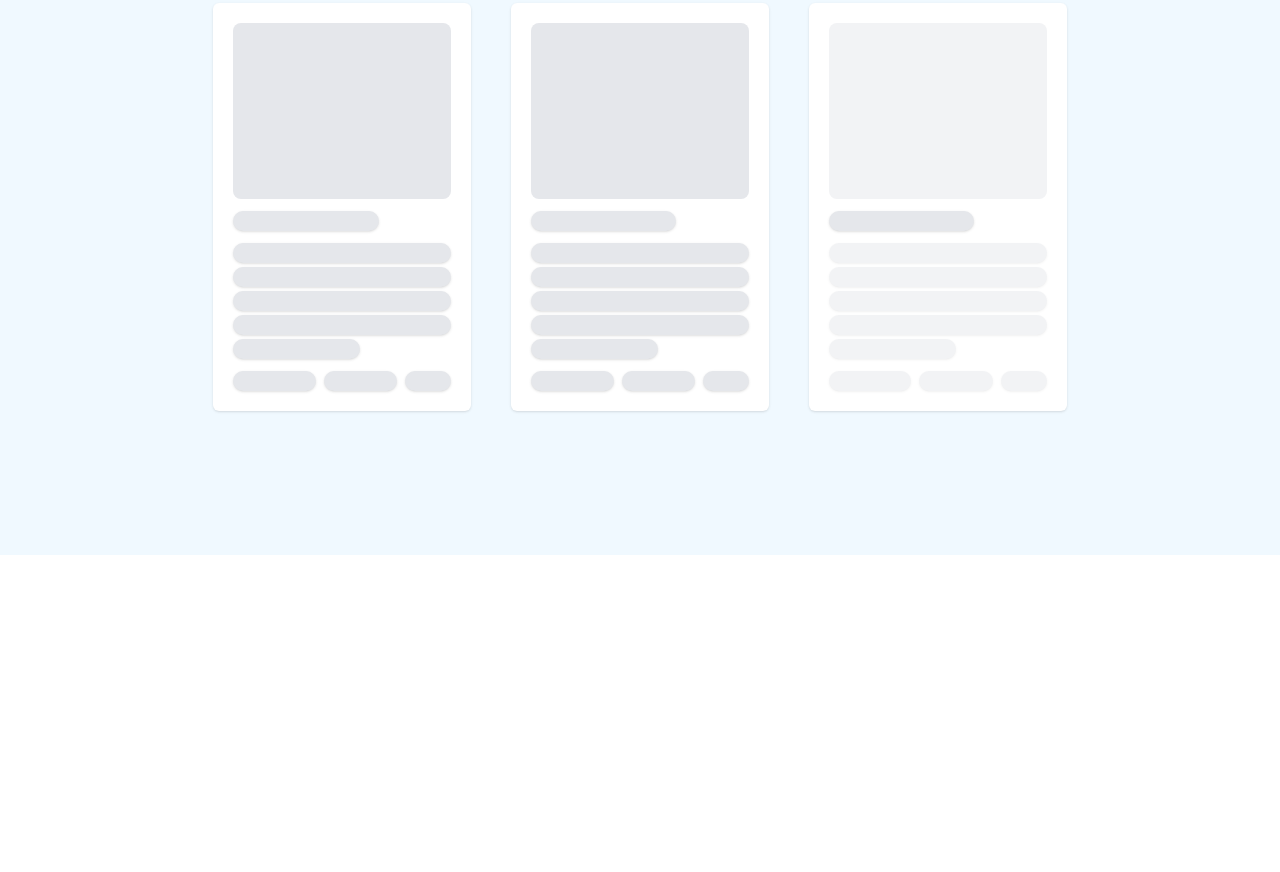
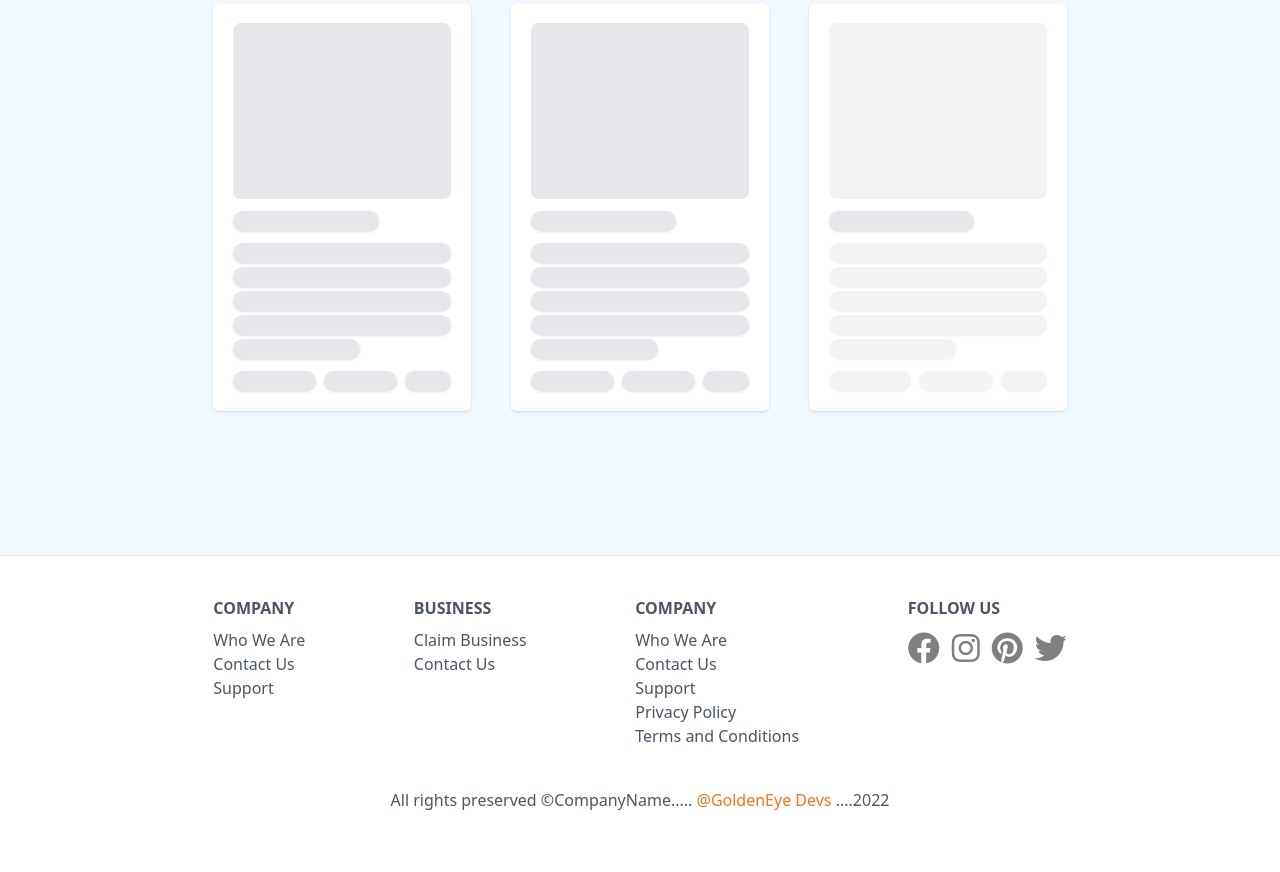
Before and after one commit to GoldenEye37/tailwindcss-project1, a website: page src/index.html in a window 1280 px wide. Shown: the part 8587-9459 px from the top of the page. Before the commit the page ends 9142 px from the top, so only its background shows below. Drawn offline with Linux system fonts and the light colour scheme.

Commit message:
added a footer

```diff
--- a/src/index.html
+++ b/src/index.html
@@ -5,6 +5,8 @@
     <meta http-equiv="X-UA-Compatible" content="IE=edge">
     <meta name="viewport" content="width=device-width, initial-scale=1.0">
     <title>Document</title>
+    <link rel="stylesheet"
+href="https://cdnjs.cloudflare.com/ajax/libs/font-awesome/6.1.1/css/all.min.css">
     <link href="https://fonts.googleapis.com/icon?family=Material+Icons" rel="stylesheet">
     <link rel="stylesheet" href="../dist/out/output.css">
 </head>
@@ -875,6 +877,51 @@
 
             </div>
         </div>
+        <!-- footer section  -->
+        <footer class="bg-white py-10 border-t">
+            <div class="w-8/12 mx-auto">
+                <div class="flex justify-between">
+                    <div>
+                        <p class="uppercase font-bold mb-2 text-gray-600">Company</p>
+                        <ul>
+                            <li class="text-gray-600">Who We Are</li>
+                            <li class="text-gray-600">Contact Us</li>
+                            <li class="text-gray-600">Support</li>
+                        </ul>
+                    </div>
+                    <div>
+                        <p class="uppercase font-bold mb-2 text-gray-600">Business</p>
+                        <ul>
+                            <li class="text-gray-600">Claim Business</li>
+                            <li class="text-gray-600">Contact Us</li>
+                        </ul>
+                    </div>
+                    <div>
+                        <p class="uppercase font-bold mb-2 text-gray-600">Company</p>
+                        <ul>
+                            <li class="text-gray-600">Who We Are</li>
+                            <li class="text-gray-600">Contact Us</li>
+                            <li class="text-gray-600">Support</li>
+                            <li class="text-gray-600">Privacy Policy</li>
+                            <li class="text-gray-600">Terms and Conditions</li>
+                        </ul>
+                    </div>
+                    <div>
+                        <p class="uppercase font-bold mb-2 text-gray-600">Follow Us</p>
+                        <div class="flex gap-3 pt-5">
+                            <i class="fa-brands fa-facebook fa-2xl "style="color:gray"></i>
+                            <i class="fa-brands fa-instagram fa-2xl "style="color:gray"></i>
+                            <i class="fa-brands fa-pinterest fa-2xl "style="color:gray"></i>
+                            <i class="fa-brands fa-twitter fa-2xl " style="color:gray"></i>
+
+                        </div>
+                    </div>
+                </div>
+            </div>
+            <div class="text-center items-center pt-10 pb-5 text-gray-600">
+                <p>All rights preserved ©CompanyName..... <span class="text-orange-500">@GoldenEye Devs</span> ....2022</p>
+            </div>
+        </footer>
     </div>
 </body>
 </html>
```
Also changed, not shown: dist/out/output.css.
